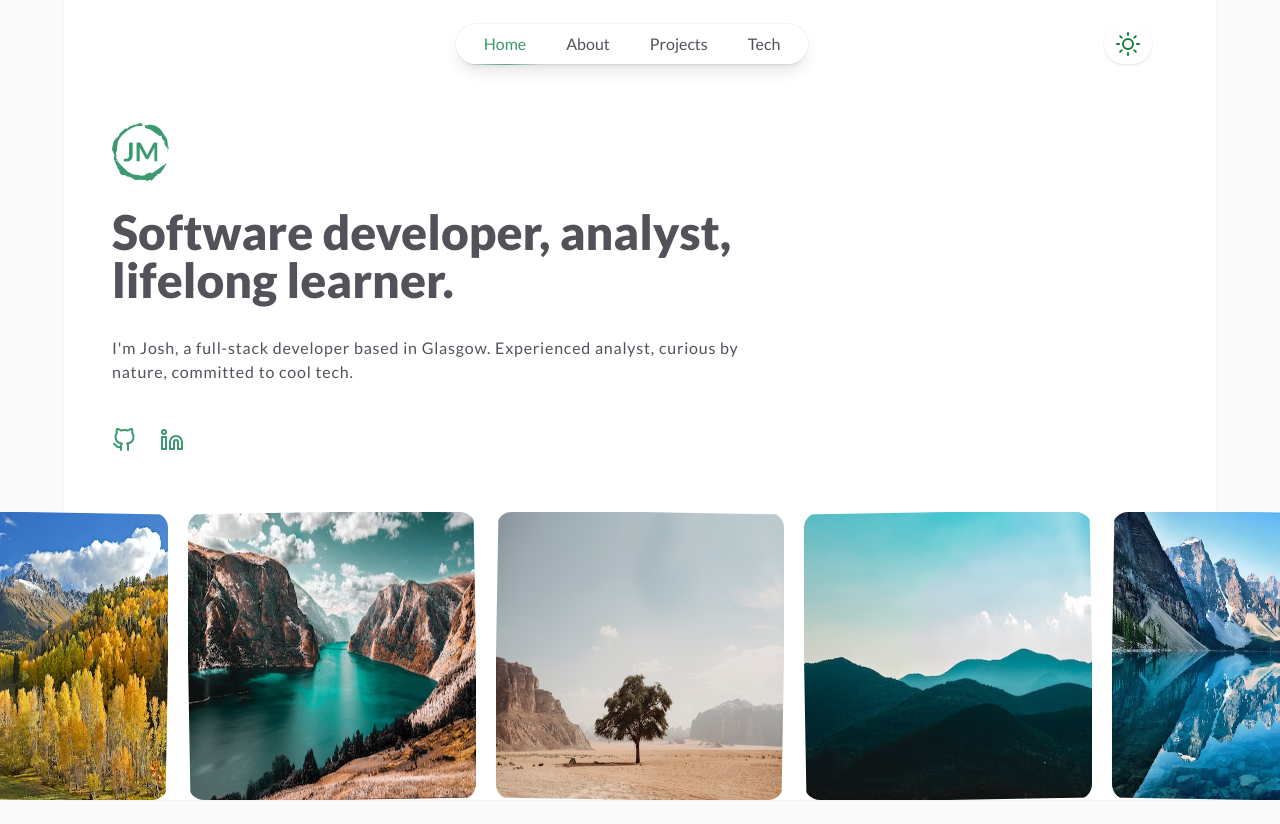
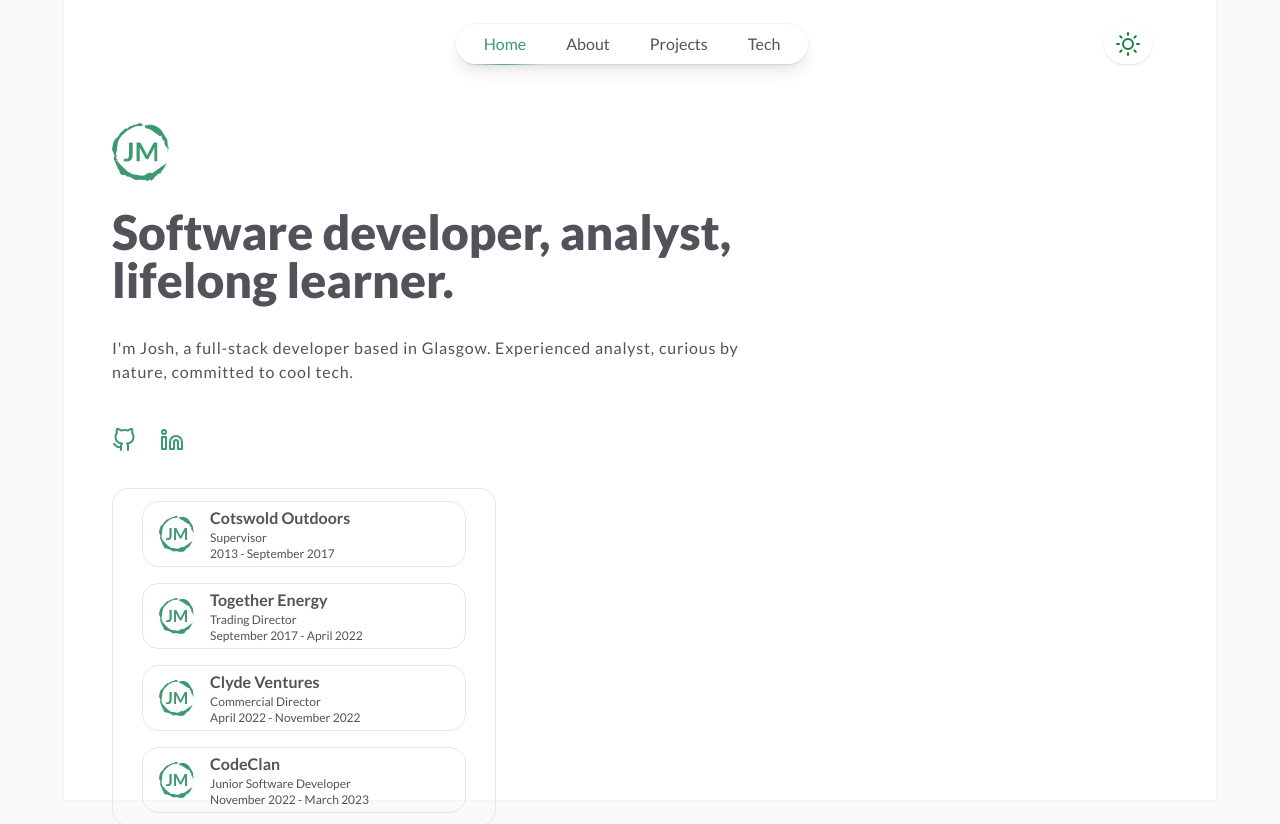
Before and after one commit to jomonty/web-jomonty-portfolio-2023, a React (Vite) app: page / in a window 1280 px wide. Shown: the top 824 px of the page. Built offline with nearby package versions, Linux system fonts and the light colour scheme.

Commit message:
added work history basic to homepage

```diff
--- /dev/null
+++ b/src/components/home/HomeImages.jsx
@@ -0,0 +1,27 @@
+const HomeImages = () => {
+  const imageSources = [
+    "/sample-home-image-1.jpg",
+    "/sample-home-image-2.jpg",
+    "/sample-home-image-3.jpg",
+    "/sample-home-image-4.jpg",
+    "/sample-home-image-5.jpg",
+  ];
+
+  return imageSources.map((source, index) => {
+    return (
+      <div
+        key={index}
+        className="relative aspect-square w-44 flex-none overflow-hidden rounded-xl object-cover sm:w-72 sm:rounded-2xl"
+      >
+        <img
+          src={source}
+          className={`h-full w-full ${
+            index % 2 === 0 ? "rotate-1" : "-rotate-1"
+          }`}
+        />
+      </div>
+    );
+  });
+};
+
+export default HomeImages;
--- /dev/null
+++ b/src/components/home/HomeWorkHistory.jsx
@@ -0,0 +1,29 @@
+import HomeContent from "../../constants/HomeContent.js";
+
+const HomeWorkHistory = () => {
+  const WorkHistory = () =>
+    HomeContent.workHistory.map((company, index) => {
+      return (
+        <li
+          key={index}
+          className="flex w-[95%] place-items-center gap-4 rounded-2xl border py-1 px-4"
+        >
+          <img src="/logo-low-trans-svg.svg" className="relative h-10" />
+          <div className="flex flex-col justify-around text-left">
+            <p className="font-bold">{company.company}</p>
+            <p className="text-xs">{company.role}</p>
+            <p className="text-xs">{company.dates}</p>
+          </div>
+        </li>
+      );
+    });
+  return (
+    <div className="max-w-sm rounded-2xl border p-3">
+      <ul className="flex flex-col items-center gap-4 px-2">
+        <WorkHistory />
+      </ul>
+    </div>
+  );
+};
+
+export default HomeWorkHistory;
--- a/src/constants/HomeContent.js
+++ b/src/constants/HomeContent.js
@@ -3,6 +3,28 @@ const HomeContent = {
   text: [
     "I'm Josh, a full-stack developer based in Glasgow. Experienced analyst, curious by nature, committed to cool tech.",
   ],
+  workHistory: [
+    {
+      company: "Cotswold Outdoors",
+      role: "Supervisor",
+      dates: "2013 - September 2017",
+    },
+    {
+      company: "Together Energy",
+      role: "Trading Director",
+      dates: "September 2017 - April 2022",
+    },
+    {
+      company: "Clyde Ventures",
+      role: "Commercial Director",
+      dates: "April 2022 - November 2022",
+    },
+    {
+      company: "CodeClan",
+      role: "Junior Software Developer",
+      dates: "November 2022 - March 2023",
+    },
+  ],
 };
 
 export default HomeContent;
--- a/src/containers/Home.jsx
+++ b/src/containers/Home.jsx
@@ -1,6 +1,9 @@
 import ContactLinks from "../components/ContactLinks.jsx";
 import HomeContent from "../constants/HomeContent.js";
 import ContentWrapper from "./ContentWrapper.jsx";
+
+import HomeImages from "../components/home/HomeImages.jsx";
+import HomeWorkHistory from "../components/home/HomeWorkHistory.jsx";
 
 const Home = () => {
   const HomeContactLinks = () =>
@@ -11,32 +14,6 @@ const Home = () => {
         </li>
       );
     });
-
-  const HomeImages = () => {
-    const imageSources = [
-      "/sample-home-image-1.jpg",
-      "/sample-home-image-2.jpg",
-      "/sample-home-image-3.jpg",
-      "/sample-home-image-4.jpg",
-      "/sample-home-image-5.jpg",
-    ];
-
-    return imageSources.map((source, index) => {
-      return (
-        <div
-          key={index}
-          className="relative aspect-square w-44 flex-none overflow-hidden rounded-xl object-cover sm:w-72 sm:rounded-2xl"
-        >
-          <img
-            src={source}
-            className={`h-full w-full ${
-              index % 2 === 0 ? "rotate-1" : "-rotate-1"
-            }`}
-          />
-        </div>
-      );
-    });
-  };
 
   const HomeContentText = () =>
     HomeContent.text.map((paragraph, index) => {
@@ -60,6 +37,13 @@ const Home = () => {
           </ul>
         </div>
       </ContentWrapper>
+      <ContentWrapper>
+        <div className="mt-6">
+          <div className="grid grid-cols-1 md:grid-cols-2">
+            <HomeWorkHistory />
+          </div>
+        </div>
+      </ContentWrapper>
 
       <div className="mt-8 overflow-hidden sm:mt-12">
         <div className="-my-4 flex justify-center gap-5 overflow-hidden py-4">
```
